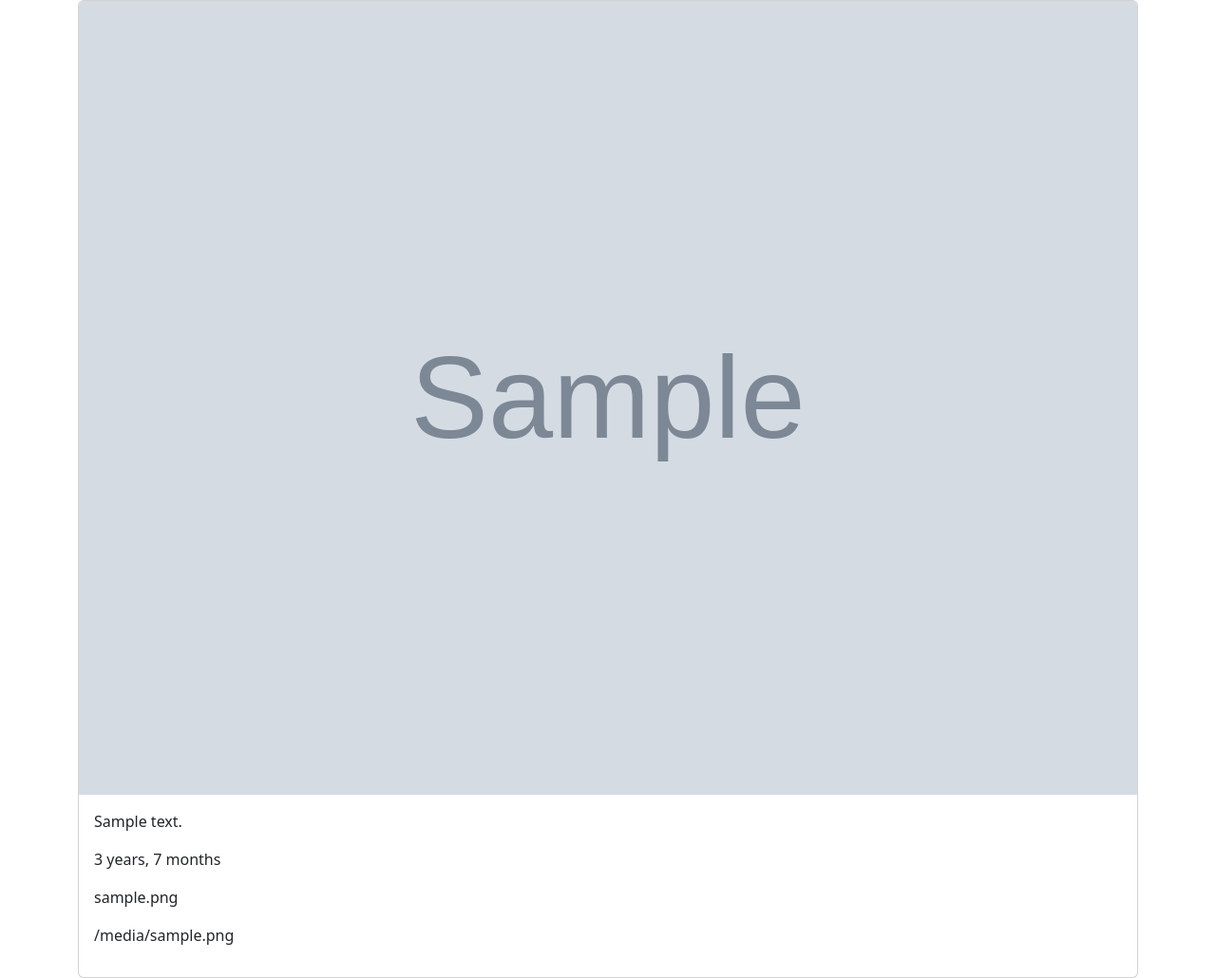
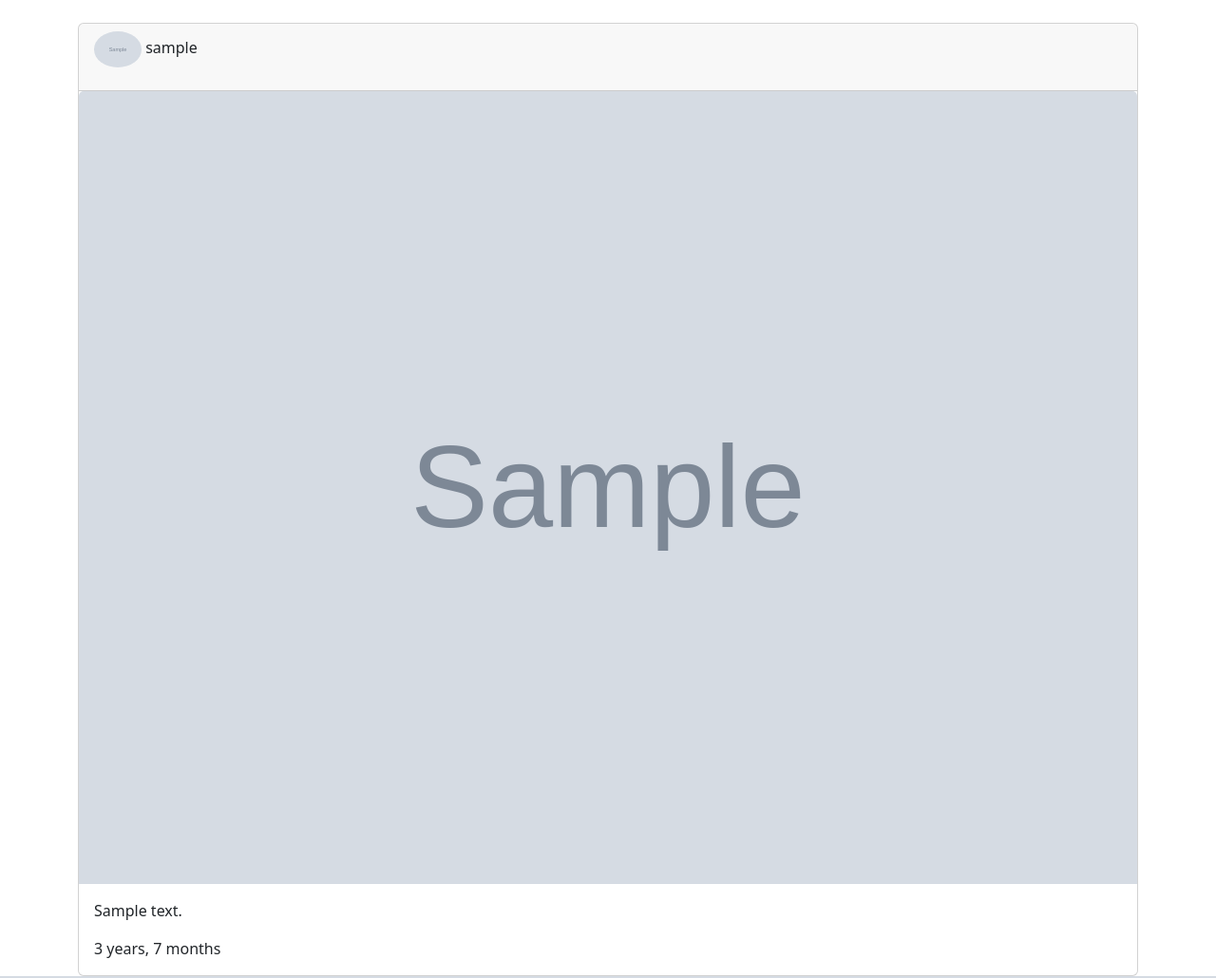
Before and after one commit to JunBeomPark1120/Insta_Web, a Django app: page /posts/ in a window 1280 px wide. Shown: the part 56-1086 px from the top of the page at 95% size. Run offline with Django 4.2, Linux system fonts and the light colour scheme; tables that the repository leaves empty hold one stand-in row (values such as "Sample post"); grey boxes marked "Sample" are stand-in pictures; some libraries are stand-ins or nearby versions.

Commit message:
posts Create 기느 수정

```diff
--- a/posts/forms.py
+++ b/posts/forms.py
@@ -4,4 +4,5 @@ from .models import Post
 class PostForm(forms.ModelForm):
     class Meta:
         model = Post
-        fields = '__all__'
+        # fields = '__all__'
+        exclude = ('user', )
--- a/posts/templates/_card.html
+++ b/posts/templates/_card.html
@@ -1,11 +1,17 @@
-<div class="card" >
+<div class="card mt-4">
+    <div class="card-header">
+        <p>
+            <img src="{{post.user.profile_image.url}}" alt="" class="rounded-circle" width="50px">
+            {{post.user}}
+        </p>
+    </div>
     <img src="{{post.image.url}}" class="card-img-top" alt="...">
     <div class="card-body">
       <!--<h5 class="card-title">{{post.title}}</h5>-->
       <p class="card-text">{{post.content}}</p>
       <p class="card-text">{{post.created_at|timesince}}</p>
-      <p>{{post.image}}</p>
-      <p>{{post.image.url}}</p>
+      <!--<p>{{post.image}}</p>-->
+      <!--<p>{{post.image.url}}</p>-->
       <!--<a href="#" class="btn btn-primary">Go somewhere</a>-->
     </div>
 </div>
--- a/posts/views.py
+++ b/posts/views.py
@@ -16,7 +16,9 @@ def create(request):
     if request.method == 'POST':
         form = PostForm(request.POST, request.FILES)
         if form.is_valid():
-            form.save()
+            post = form.save(commit=False)
+            post.user = request.user
+            post.save()
             return redirect('posts:index')
     else:
         form = PostForm()
```
